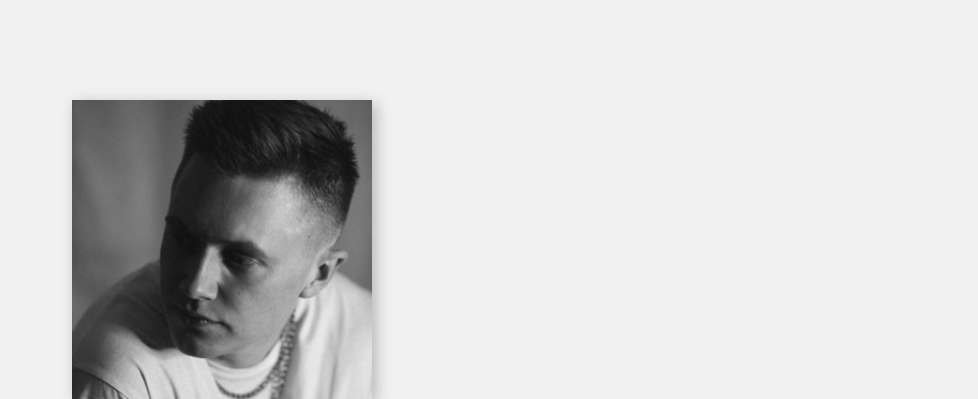
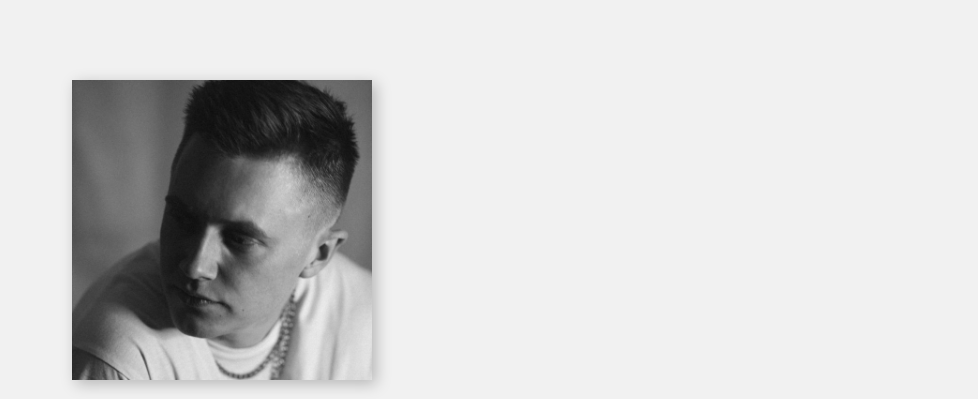
Before and after one commit to FilyushaInside/Resume1, a plain HTML site: page index.html in a window 1280 px wide. Shown: the top 399 px of the page, without its empty margins (96-1074 px from the left). Drawn offline with Linux system fonts and the light colour scheme.

Commit message:
Add files via upload

```diff
--- a/style.css
+++ b/style.css
@@ -78,6 +78,6 @@ padding: 20px 5px 20px 40px;
 
 }
 .first {
-    margin:40px 5px 20px 40px;
+    margin:20px 5px 20px 40px;
     padding: 20px 5px 20px 40px;
 }
```
